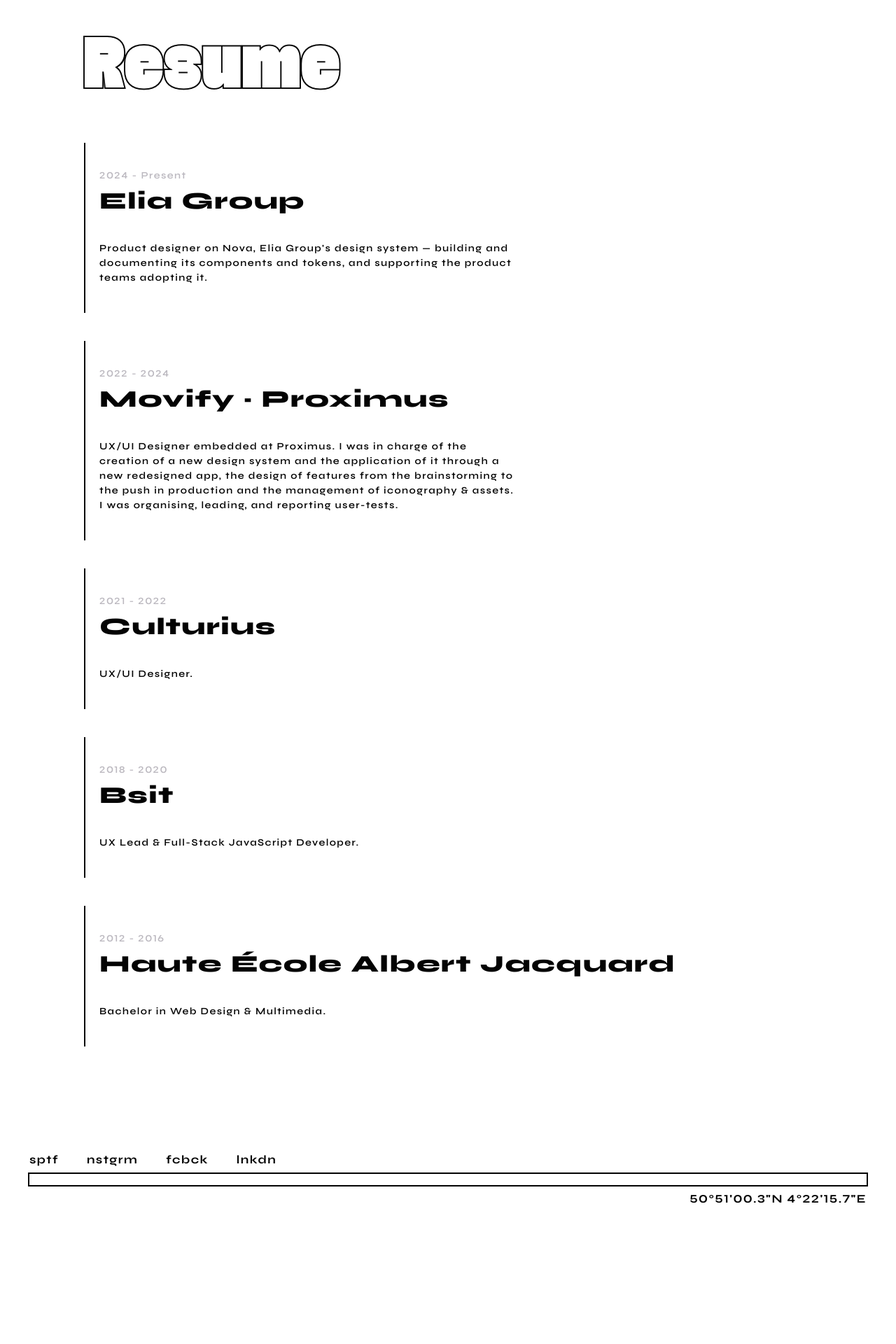
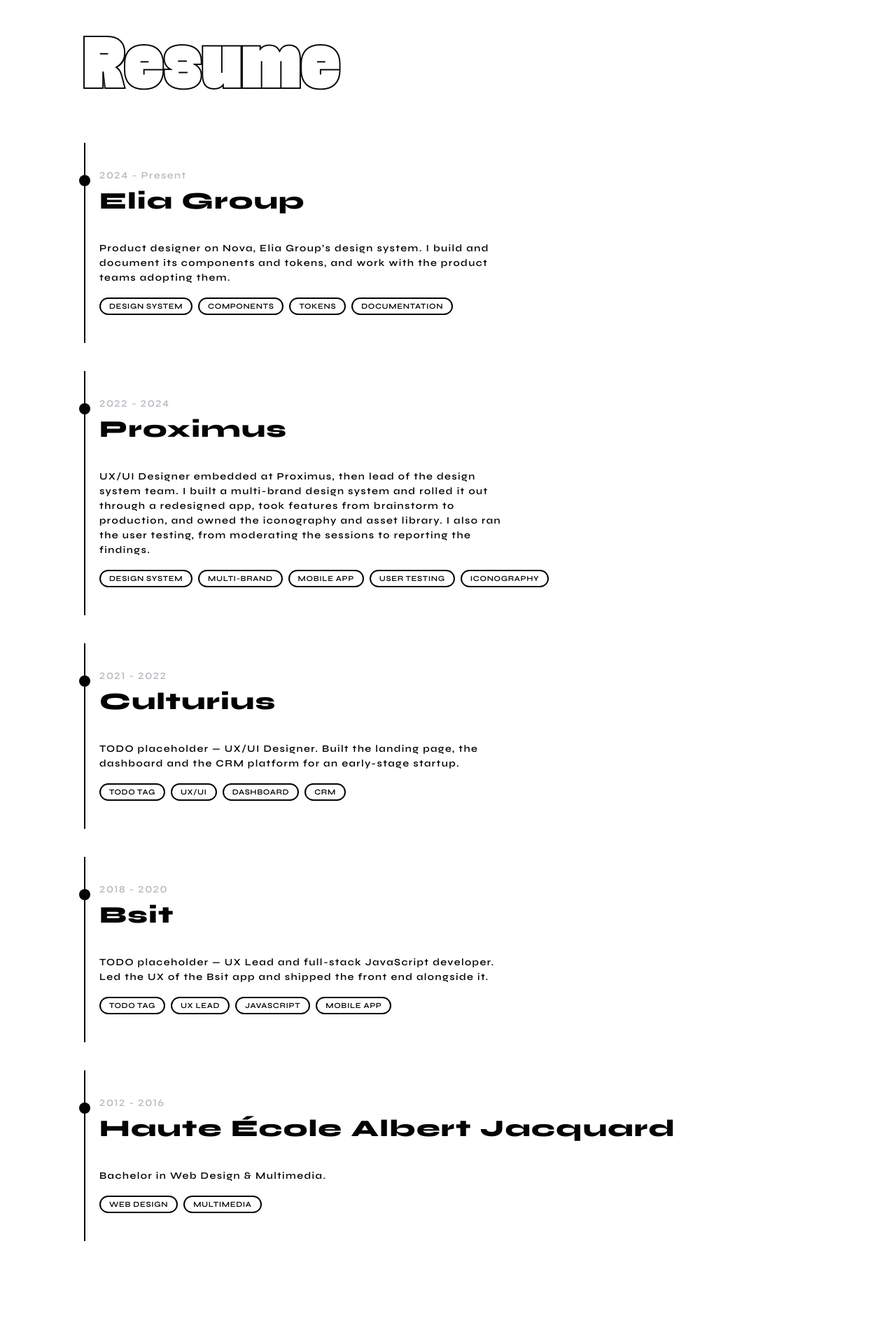
Before and after one commit to Bbinturong/brunomattelet.be, a PHP site: page /about.html in a window 1280 px wide. Shown: the part 2550-4470 px from the top of the page at 70% size. Before the commit the page ends 4269 px from the top, so only its background shows below. Run offline with PHP 8.4, Linux system fonts and the light colour scheme.

Commit message:
Fix the colour flash between pages; rework the send and resume layouts
Page transitions
- Restore the saved "clr" palette from an inline, blocking script in each
  page's <head> instead of from main.js. main.js is deferred, so it runs
  after parsing: every page painted the default colours first and then
  repainted, which is the jump between contact, about and home. A head
  script blocks parsing, so the body cannot paint before it has run.
  The html canvas is painted too, so nothing flashes white under a dark
  palette, and clearPalette() now clears that again or switching "clr" off
  leaves the old background stuck.
- Stop deferring components.js, so the header and footer exist at the first
  paint rather than appearing after it. It is 2.5KB and touches no DOM.

Contact send sequence
- Collapse the badge on submit rather than after the reply, so sending feels
  instant on a slow connection, and fold the form away and clear it: leaving
  the old text in place invited a second send.
- The confirmation is now the receipt and stays put, announced via
  role="status" and given focus. "send another" reopens the form, and a
  failed send restores the badge with everything typed still there.
- Glasses above the heading and turned to face each other, hearts instead of
  squares, thrown from the glasses as they meet. The sideways throw is
  damped because the glasses sit against the left margin.

Badges
- Match .pill-badge to the click-game badge: inherited Syne at 12px and a
  fixed 60px measure. A <button> shrinks to fit its label while a block <a>
  fills to the cap, so max-width alone left them different sizes.

Resume
- Rewrite the Elia and Proximus entries: the Proximus one repeated itself
  and ended with a clause copied almost verbatim from Elia, which made both
  read as filler.
- One layout for every entry — a dot on a continuous rail, with the skills
  as tags underneath. Culturius and Bsit are still TODO placeholders.

Co-Authored-By: Claude Opus 5 <noreply@anthropic.com>

```diff
--- a/about.html
+++ b/about.html
@@ -6,11 +6,33 @@
 	<meta name="description" content="About Bruno Mattelet — designer, lacrosse captain, born in Liège, based in Brussels.">
 	<link rel="preload" href="assets/style/font/Syne-Bold.woff2" as="font" type="font/woff2" crossorigin>
 	<link rel="preload" href="assets/style/font/faction.woff2" as="font" type="font/woff2" crossorigin>
+	<script>
+	/* Restores the saved "clr" palette before the first paint. This must stay
+	   inline and blocking: main.js is deferred, which runs *after* parsing, so
+	   leaving the job to it paints the default colours first and the page
+	   visibly changes colour on every navigation. The html background is set
+	   too, so the canvas itself never flashes white under a dark palette. */
+	(function () {
+	    try {
+	        if (localStorage.getItem("colorMeActive") !== "1") return;
+	        var p = JSON.parse(localStorage.getItem("colorMePalette") || "null");
+	        if (!p) return;
+	        var s = document.documentElement.style;
+	        ["--bg", "--ink", "--muted", "--soft", "--accent"].forEach(function (k) {
+	            if (p[k]) s.setProperty(k, p[k]);
+	        });
+	        if (p["--bg"]) s.backgroundColor = p["--bg"];
+	    } catch (e) {
+	        /* corrupt or blocked storage: the default palette applies */
+	    }
+	})();
+	</script>
+
 	<link rel="stylesheet" type="text/css" href="assets/style/reset.css">
 	<link rel="stylesheet" type="text/css" href="assets/style/style.css">
 	<link rel="icon" type="image/png" href="assets/images/favicon.png" />
 
-	<script src="assets/js/components.js" defer></script>
+	<script src="assets/js/components.js"></script>
 	<script src="assets/js/main.js" defer></script>
 
 	<title>abt brn mttlt</title>
@@ -113,31 +135,46 @@
 			<li class='resume-item'>
 				<h4>2024 - Present</h4>
 				<h2>Elia Group</h2>
-				<p>Product designer on Nova, Elia Group's design system — building and documenting its components and tokens, and supporting the product teams adopting it.</p>
+				<p>Product designer on Nova, Elia Group&rsquo;s design system. I build and document its components and tokens, and work with the product teams adopting them.</p>
+				<ul class="resume-tags">
+					<li>Design system</li><li>Components</li><li>Tokens</li><li>Documentation</li>
+				</ul>
 			</li>
 
 			<li class='resume-item'>
 				<h4>2022 - 2024</h4>
-				<h2>Movify · Proximus</h2>
-				<p>UX/UI Designer embedded at Proximus. I was in charge of the creation of a new design system and the application of it through a new redesigned app, the design of features from the brainstorming to the push in production and the management of iconography & assets. I was organising, leading, and reporting user-tests.</p>
+				<h2>Proximus</h2>
+				<p>UX/UI Designer embedded at Proximus, then lead of the design system team. I built a multi-brand design system and rolled it out through a redesigned app, took features from brainstorm to production, and owned the iconography and asset library. I also ran the user testing, from moderating the sessions to reporting the findings.</p>
+				<ul class="resume-tags">
+					<li>Design system</li><li>Multi-brand</li><li>Mobile app</li><li>User testing</li><li>Iconography</li>
+				</ul>
 			</li>
 
 			<li class='resume-item'>
 				<h4>2021 - 2022</h4>
 				<h2>Culturius</h2>
-				<p>UX/UI Designer.</p>
+				<p>TODO placeholder — UX/UI Designer. Built the landing page, the dashboard and the CRM platform for an early-stage startup.</p>
+				<ul class="resume-tags">
+					<li>TODO tag</li><li>UX/UI</li><li>Dashboard</li><li>CRM</li>
+				</ul>
 			</li>
 
 			<li class='resume-item'>
 				<h4>2018 - 2020</h4>
 				<h2>Bsit</h2>
-				<p>UX Lead &amp; Full-Stack JavaScript Developer.</p>
+				<p>TODO placeholder — UX Lead and full-stack JavaScript developer. Led the UX of the Bsit app and shipped the front end alongside it.</p>
+				<ul class="resume-tags">
+					<li>TODO tag</li><li>UX Lead</li><li>JavaScript</li><li>Mobile app</li>
+				</ul>
 			</li>
 
 			<li class='resume-item'>
 				<h4>2012 - 2016</h4>
 				<h2>Haute École Albert Jacquard</h2>
 				<p>Bachelor in Web Design &amp; Multimedia.</p>
+				<ul class="resume-tags">
+					<li>Web design</li><li>Multimedia</li>
+				</ul>
 			</li>
 
 		</ul>
--- a/assets/js/main.js
+++ b/assets/js/main.js
@@ -7,8 +7,11 @@
  */
 
 /* -------------------------------------------------------------------------- *
- * Color me: restore a saved palette immediately (before first paint, since
- * this script is deferred) so themed pages don't flash the default colors.
+ * Color me: the palette is restored before the first paint by the inline
+ * script in each page's <head> — this file is deferred, so it runs after
+ * parsing and would repaint the page a second time. The restore below is
+ * only a backstop for that inline script; the toggle itself lives further
+ * down, in the DOMContentLoaded block.
  * -------------------------------------------------------------------------- */
 const COLOR_ME_STORAGE = "colorMePalette";
 const COLOR_ME_ACTIVE = "colorMeActive";
@@ -20,12 +23,20 @@ const applyPalette = (palette) => {
             document.documentElement.style.setProperty(name, palette[name]);
         }
     });
+    // Mirrors the inline <head> restore: painting the canvas itself stops a
+    // white flash under a dark palette before the stylesheet applies.
+    if (palette["--bg"]) {
+        document.documentElement.style.backgroundColor = palette["--bg"];
+    }
 };
 
 const clearPalette = () => {
     COLOR_ME_VARS.forEach((name) =>
         document.documentElement.style.removeProperty(name)
     );
+    // Also drop the canvas colour set above, or switching "clr" off leaves
+    // the html element stuck on the old palette's background.
+    document.documentElement.style.removeProperty("background-color");
 };
 
 try {
@@ -407,34 +418,83 @@ document.addEventListener("DOMContentLoaded", () => {
                 });
             });
 
-        /* Placeholder send animation: the badge collapses to a dot, then a
-         * thank-you, two clinking beers and a burst of confetti. Swap the
-         * whole thing out when the final animation lands. */
+        /* Send sequence: the badge collapses the moment you submit, the
+         * filled-in form folds away, and the confirmation takes its place.
+         * The confirmation stays put — it is the receipt, so it must not
+         * fade back out to nothing. */
+        const sendAgainBtn = contactForm.querySelector(".send-again");
+
         const spawnConfetti = (host) => {
             const colors = ["--ink", "--accent", "--muted"];
-            for (let i = 0; i < 16; i += 1) {
+            for (let i = 0; i < 18; i += 1) {
                 const piece = document.createElement("span");
                 piece.className = "confetti";
-                piece.style.setProperty("--dx", `${(Math.random() - 0.5) * 220}px`);
-                piece.style.setProperty("--dy", `${-40 - Math.random() * 90}px`);
-                piece.style.setProperty("--rot", `${(Math.random() - 0.5) * 720}deg`);
-                piece.style.backgroundColor = `var(${colors[i % colors.length]})`;
-                piece.style.animationDelay = `${0.45 + Math.random() * 0.25}s`;
-                if (i % 3 === 0) piece.style.borderRadius = "50%";
+                // Fan upwards. The glasses sit against the left margin, so
+                // the sideways throw is damped — a round burst would send
+                // half the hearts off the edge of the page.
+                const angle = (Math.PI * (0.08 + 0.84 * (i / 17))) * -1;
+                const power = 80 + Math.random() * 70;
+                piece.style.setProperty("--dx", `${Math.cos(angle) * power * 0.5}px`);
+                piece.style.setProperty("--dy", `${Math.sin(angle) * power * 1.15}px`);
+                piece.style.setProperty("--rot", `${(Math.random() - 0.5) * 540}deg`);
+                // A glyph rather than a coloured box, so the hearts still take
+                // their colour from the palette the "clr" switch generates.
+                piece.textContent = "\u2665";
+                piece.style.color = `var(${colors[i % colors.length]})`;
+                piece.style.setProperty("--size", `${11 + Math.random() * 9}px`);
+                // Tight stagger: the burst should read as one pop, not a drizzle.
+                piece.style.animationDelay = `${Math.random() * 0.12}s`;
                 host.appendChild(piece);
             }
         };
 
+        /** Collapse the badge straight away, so submitting feels instant even
+         *  when the network takes its time. Reversible — a failed send puts
+         *  the badge back. */
+        const startSending = () => {
+            submitBtn.classList.add("is-sending");
+            submitBtn.disabled = true;
+        };
+
+        const stopSending = () => {
+            submitBtn.classList.remove("is-sending");
+            submitBtn.disabled = false;
+        };
+
         const celebrate = () => {
-            submitBtn.classList.add("is-sending");
-            // Wait out the shrink-to-a-dot transition before swapping in the
-            // celebration, so the two don't overlap.
+            // Fold the form away and wipe what was typed: the message is gone,
+            // so leaving the old text sitting there invites a double send.
+            contactForm.classList.add("is-sent");
+            contactForm.reset();
+            [...contactForm.querySelectorAll(".field-error")].forEach((error) =>
+                error.classList.remove("appear")
+            );
+
+            // Let the fields finish folding before the receipt lands on top.
             setTimeout(() => {
-                submitBtn.style.display = "none";
                 celebration.classList.add("is-active");
-                spawnConfetti(celebration);
-            }, 480);
+                spawnConfetti(celebration.querySelector(".send-beers"));
+                // Move the reading position to the receipt for keyboard and
+                // screen-reader users, who cannot see the form disappear.
+                sendAgainBtn.focus({ preventScroll: true });
+            }, 260);
         };
+
+        /** Put the form back for a second message. */
+        const resetForm = () => {
+            celebration
+                .querySelectorAll(".confetti")
+                .forEach((piece) => piece.remove());
+            celebration.classList.remove("is-active");
+            contactForm.classList.remove("is-sent");
+            stopSending();
+            formFeedback.textContent = "";
+            formFeedback.classList.remove("appear");
+            sending = false;
+            contactForm.elements.name.focus();
+        };
+
+        sendAgainBtn.addEventListener("click", resetForm);
 
         const openMailApp = ({ name, email, message }) => {
             const subject = encodeURIComponent(`Hey Bruno — note from ${name}`);
@@ -487,11 +547,13 @@ document.addEventListener("DOMContentLoaded", () => {
                 honeypot.value !== "" ||
                 Date.now() - formReadyAt < MIN_FILL_TIME_MS;
             if (looksLikeBot) {
+                startSending();
                 celebrate();
                 return;
             }
 
             sending = true;
+            startSending(); // instant feedback, before the network is involved
             try {
                 const how = await deliver(payload);
                 celebrate();
@@ -499,7 +561,10 @@ document.addEventListener("DOMContentLoaded", () => {
                     showFeedback(formFeedback, "opening your mail app… 🍺");
                 }
             } catch (error) {
+                // Nothing was sent: give the badge back so they can retry,
+                // and leave everything they typed exactly where it was.
                 sending = false;
+                stopSending();
                 showFeedback(
                     formFeedback,
                     `that didn't go through — mail me at ${CONTACT_EMAIL}`
--- a/assets/style/style.css
+++ b/assets/style/style.css
@@ -707,10 +707,43 @@ footer .geo {
 
 .resume-item {
 
+  position: relative;
   padding-bottom: 80px;
   border-left: 2px solid var(--ink);
   padding: 40px 20px;
   margin-bottom: 40px;
+}
+
+/* Each entry is a dot on a continuous rail, so the career reads as one
+   thread, with its skills listed as tags underneath. */
+.resume-item::before {
+  content: '';
+  position: absolute;
+  left: -9px;
+  top: 46px;
+  width: 16px;
+  height: 16px;
+  border-radius: 50%;
+  background: var(--ink);
+}
+
+.resume-tags {
+  display: flex;
+  flex-wrap: wrap;
+  gap: 8px;
+  margin: 18px 0 0;
+  padding: 0;
+  list-style: none;
+}
+
+.resume-tags li {
+  padding: 5px 12px;
+  border: 2px solid var(--ink);
+  border-radius: 30px;
+  font-family: syne-semi;
+  font-size: 11px;
+  text-transform: uppercase;
+  letter-spacing: 0.06em;
 }
 
 .test {
```
Also changed, not shown: other parts of assets/style/style.css (+138 -57 lines), aaa.html (+23 -1 lines), bsit.html (+23 -1 lines), contact.html (+36 -6 lines), culturius.html (+23 -1 lines), index.html (+23 -1 lines), lacrosse.html (+23 -1 lines), proximus.html (+23 -1 lines), work.html (+23 -1 lines).
